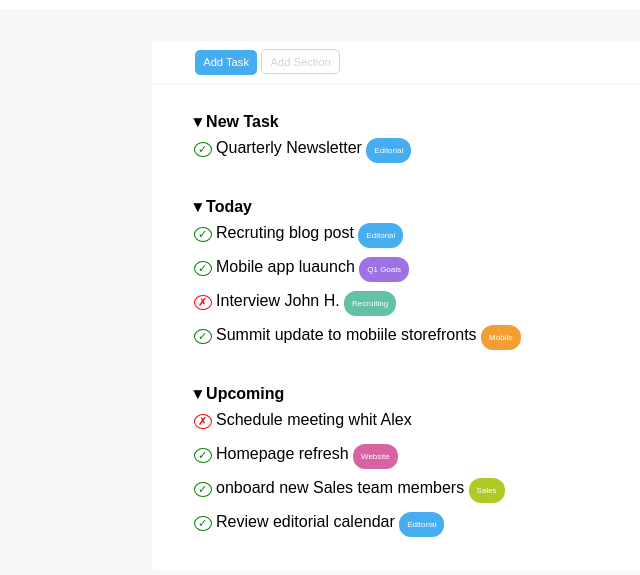
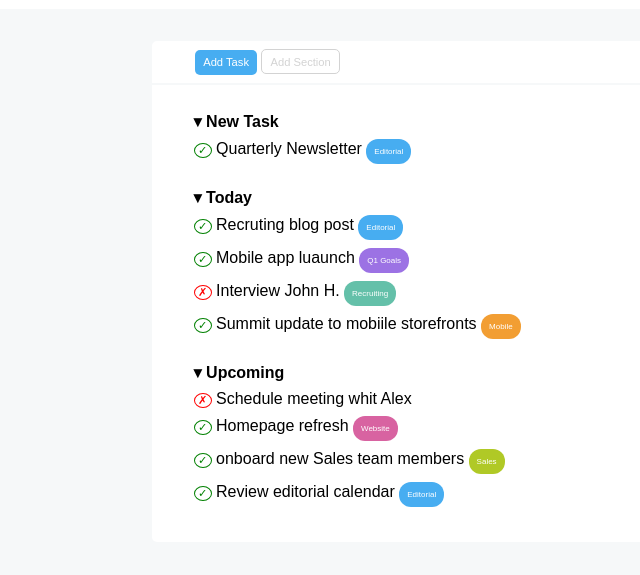
Before and after one commit to AmedeoPioSpina/html-css-toboolist, a plain HTML site: page index.html in a window 1280 px wide. Shown: the part 61-636 px from the top of the page, without its empty margins (0-640 px from the left). Drawn offline with Linux system fonts and the light colour scheme.

Commit message:
fix generale

```diff
--- a/style/style.css
+++ b/style/style.css
@@ -50,6 +50,7 @@ h2 {
 .category {
     border-radius: 12px;
     color: white;
+    display: inline-block;
     font-size: 0.5rem;
     padding: 0.5rem;
 }
@@ -113,17 +114,16 @@ h2 {
 }
 
 .todo-list {
-    padding: 1.7rem 0 0 2.6rem;
+    padding: 1.7rem 0 1.7rem 2.6rem;
 }
 
 .todo-list li {
     list-style-type: none;
-    margin-bottom: 1rem;
+    margin-bottom: 0.5rem;
 }
 
-.todo-list section {
-    padding-bottom: 1.5rem;
-
+.todo-list section:not(:last-child) {
+    margin-bottom: 1.5rem;
 }
 
 .website {
```
